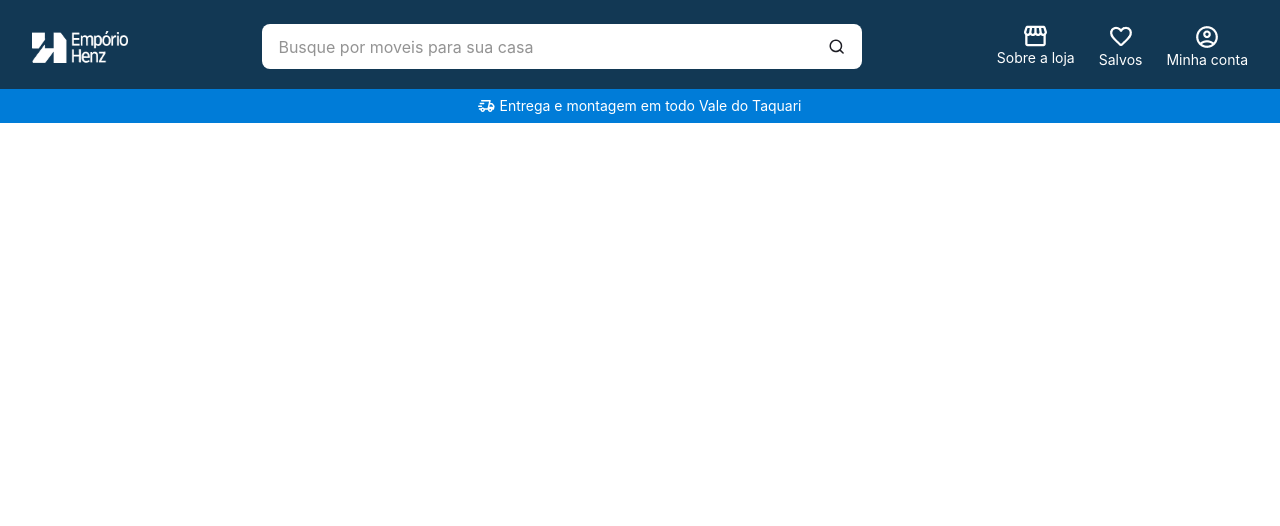
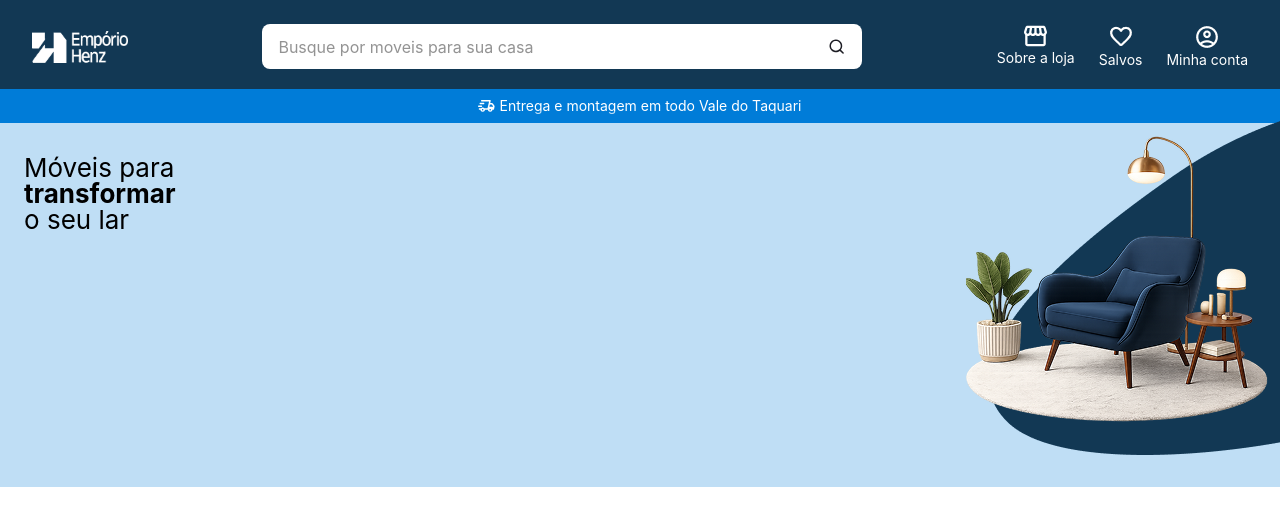
Before and after one commit to GuilhermeW1/emporio-henz, a React app in the folder frontend/: page / in a window 1280 px wide. Shown: the top 526 px of the page. Built offline with nearby package versions, Linux system fonts and the light colour scheme; the HTML template or start-up script is replaced by a standard one.

Commit message:
feat: hero section

```diff
--- a/frontend/src/App.jsx
+++ b/frontend/src/App.jsx
@@ -4,6 +4,26 @@ export default function App() {
   return (
     <main>
       <Header />
+      <div className="h-94 bg-[#007CD840] flex relative overflow-hidden">
+        <div className="absolute z-20 top-11 left-6">
+          <h1 className="text-[26px]/6.5">
+            Móveis para <br /> <span className="font-bold">transformar</span>{" "}
+            <br />o seu lar
+          </h1>
+        </div>
+        <img
+          src="/background-blue.png"
+          alt="fundo"
+          className="absolute bottom-8 right-0 z-0"
+        />
+        <img
+          src="/chair.png"
+          alt="cadeira"
+          className="absolute right-0.5 -bottom-7"
+        />
+      </div>
+
+      <div></div>
     </main>
   );
 }
```
Also changed, not shown: frontend/public/background-blue.png (added), frontend/public/chair.png (added).
